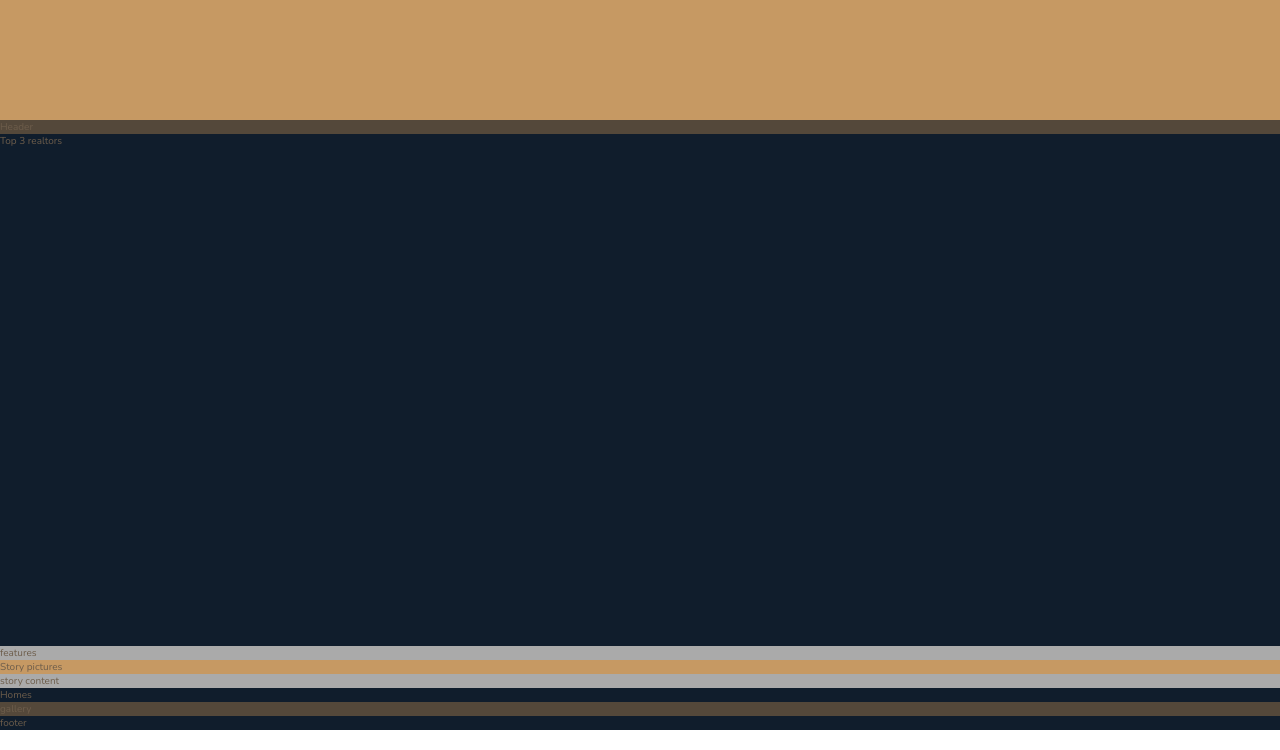
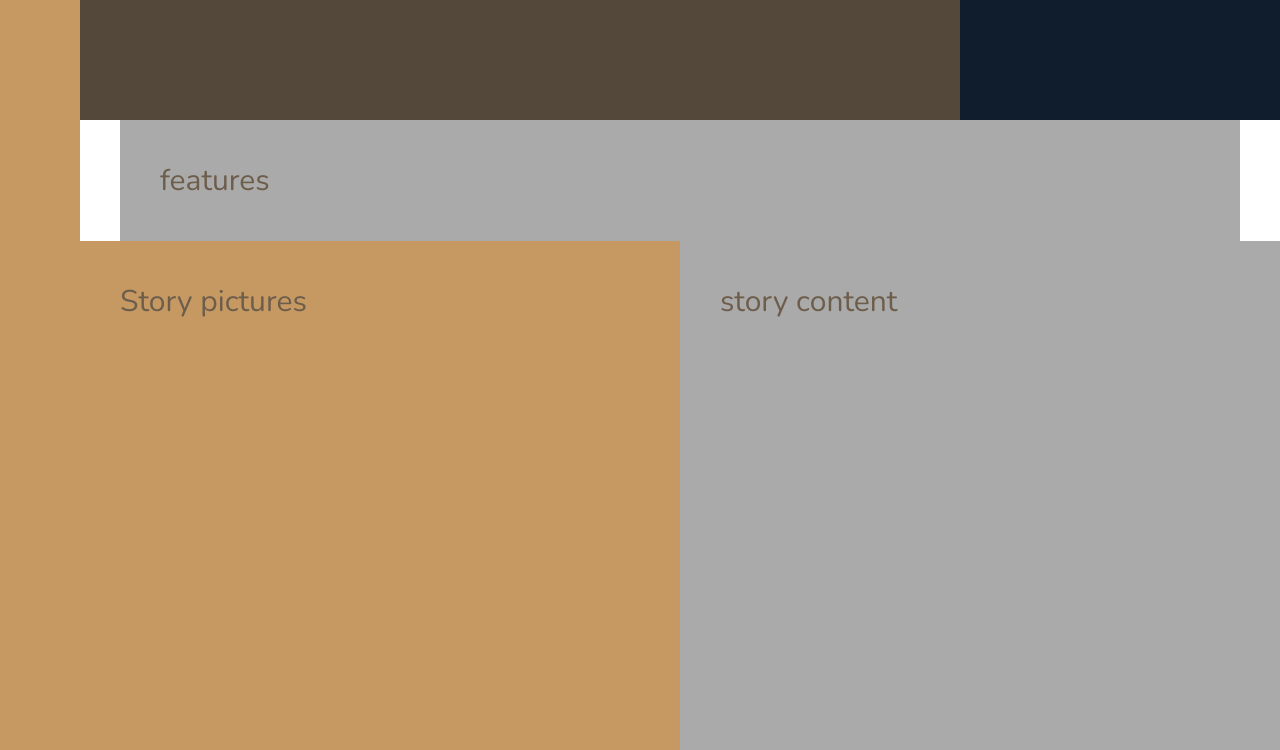
Before and after one commit to lurkaround/nexter, a website: page index.html in a window 1280 px wide. Shown: the part 520-1270 px from the top of the page. Drawn offline with nearby package versions, Linux system fonts and the light colour scheme.

Commit message:
finished overall layout

```diff
--- a/sass/_base.scss
+++ b/sass/_base.scss
@@ -39,4 +39,16 @@ body {
   display: grid;
 
   grid-template-rows: 80vh min-content 40vw repeat(3, min-content);
+
+  grid-template-columns:
+    [sidebar-start] 8rem [sidebar-end full-start] 1fr [center-start] repeat(
+      8,
+      [col-start] minMax(min-content, 14rem) [col-end]
+    )
+    [center-end] 1fr [full-end];
+
+  & > * {
+    padding: 40px;
+    font-size: 3rem;
+  }
 }
--- a/sass/_features.scss
+++ b/sass/_features.scss
@@ -1,3 +1,4 @@
 .features {
   background: $color-grey-light-2;
+  grid-column: center-start / center-end;
 }
--- a/sass/_footer.scss
+++ b/sass/_footer.scss
@@ -1,3 +1,4 @@
 .footer {
   background: $color-secondary;
+  grid-column: full-start / full-end;
 }
--- a/sass/_gallery.scss
+++ b/sass/_gallery.scss
@@ -1,3 +1,4 @@
 .gallery {
   background: $color-grey-dark-1;
+  grid-column: full-start / full-end;
 }
--- a/sass/_header.scss
+++ b/sass/_header.scss
@@ -1,3 +1,4 @@
 .header {
   background: $color-grey-dark-1;
+  grid-column: full-start / col-end 6;
 }
--- a/sass/_homes.scss
+++ b/sass/_homes.scss
@@ -1,3 +1,4 @@
 .homes {
   background: $color-secondary;
+  grid-column: center-start / center-end;
 }
--- a/sass/_realtors.scss
+++ b/sass/_realtors.scss
@@ -1,3 +1,4 @@
 .realtors {
   background: $color-secondary;
+  grid-column: col-start 7 / full-end;
 }
--- a/sass/_sidebar.scss
+++ b/sass/_sidebar.scss
@@ -1,3 +1,6 @@
 .sidebar {
   background: $color-primary;
+  grid-column: sidebar-start / sidebar-end;
+
+  grid-row: 1 / -1;
 }
--- a/sass/_story.scss
+++ b/sass/_story.scss
@@ -1,8 +1,10 @@
 .story {
   &__pictures {
     background: $color-primary;
+    grid-column: full-start / col-end 4;
   }
   &__content {
     background: $color-grey-light-2;
+    grid-column: col-start 5 / full-end;
   }
 }
```
Also changed, not shown: css/style.css.
